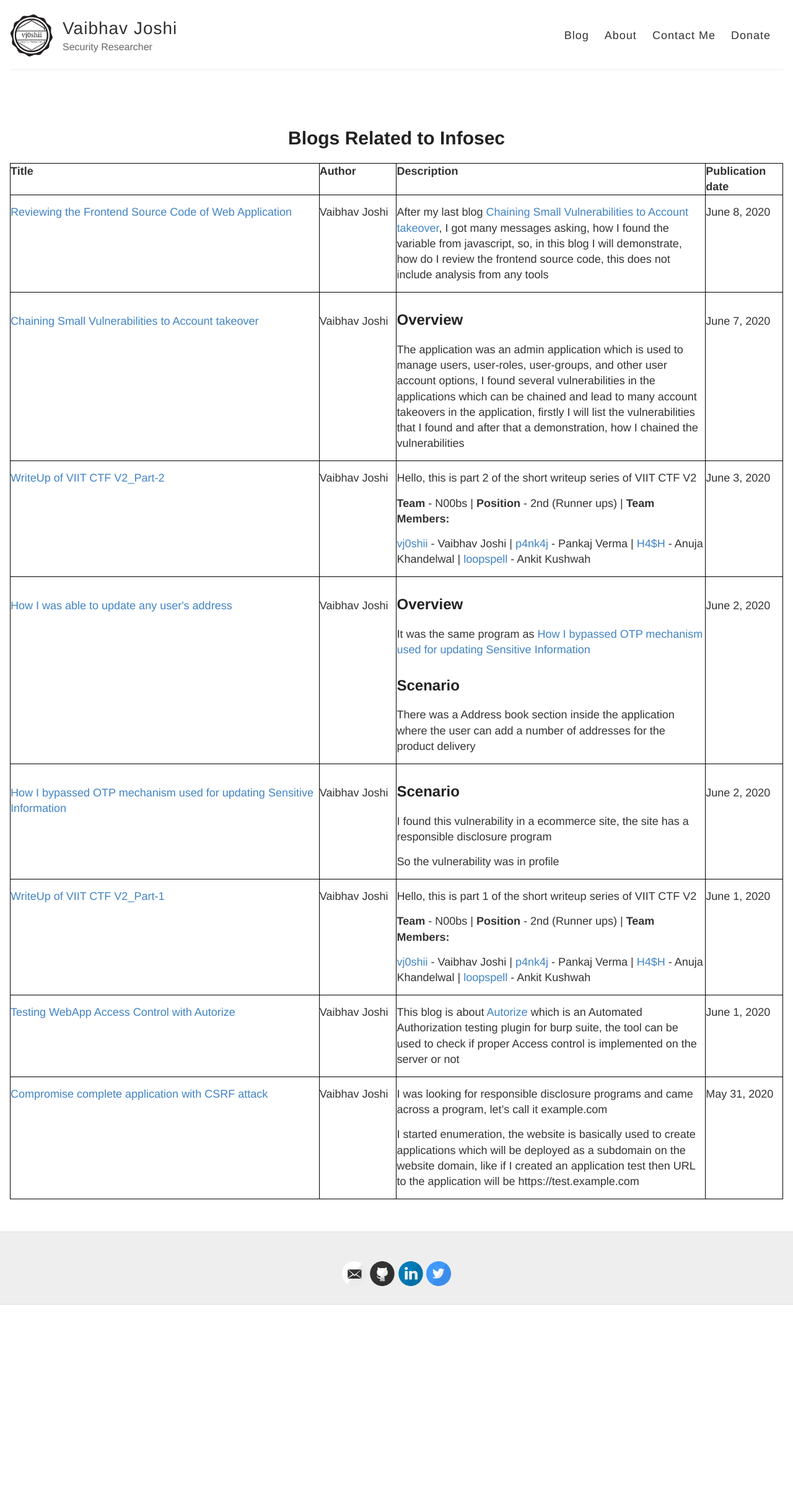
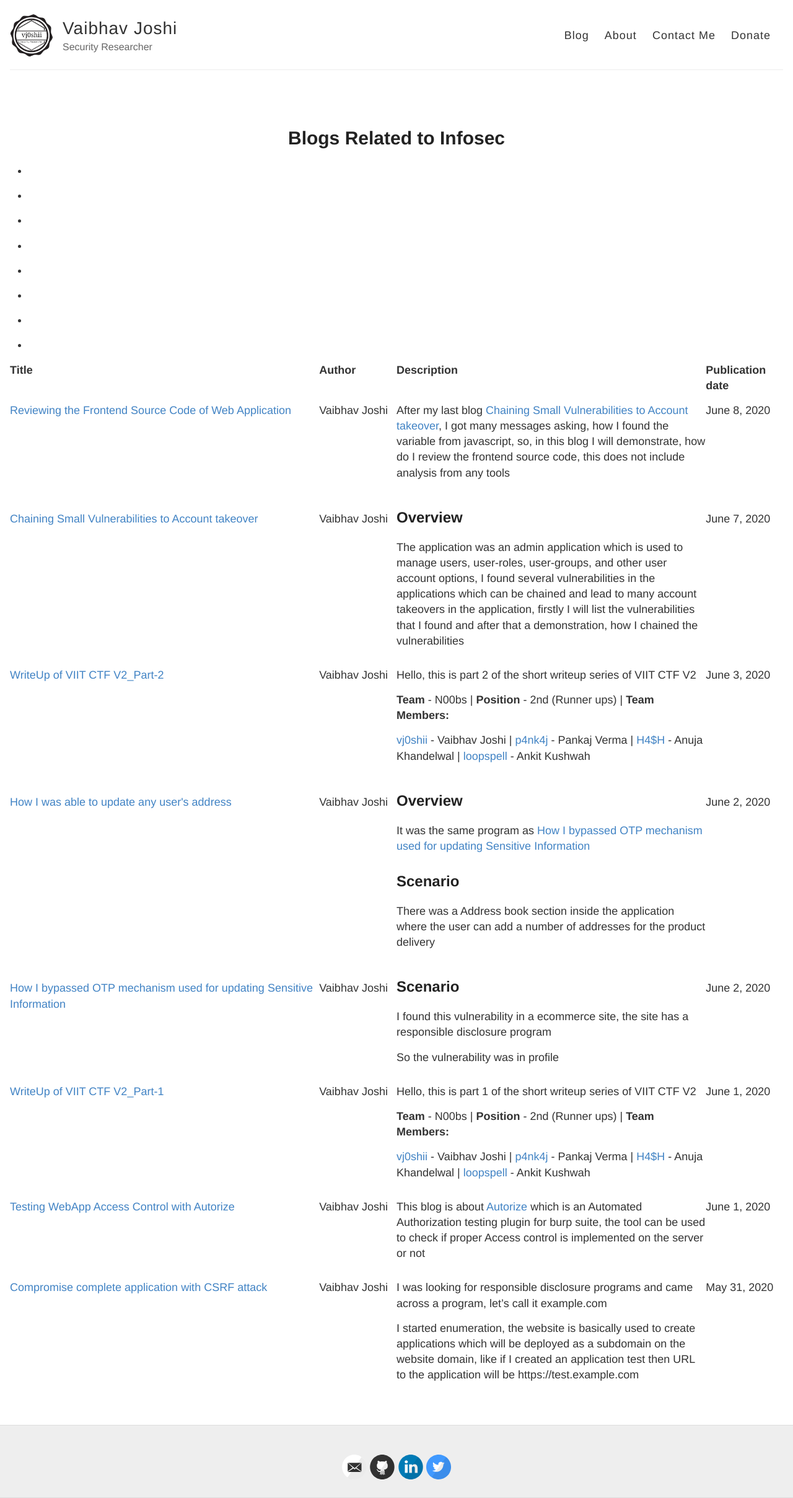
Before and after one commit to vj0shii/vj0shii.github.io, a Jekyll site: the page built from index.html, in a window 1280 px wide. Shown: the whole page at 62% size. Built offline with Jekyll 4.4.1, drawn with Linux system fonts in a browser that asks for light colours; before the commit the page ends 2105 px from its top, so only the background shows below that.

Commit message:
Update index.html

```diff
--- a/index.html
+++ b/index.html
@@ -2,10 +2,17 @@
 layout: default
 ---
 <style>
-         table, th, td {
-            border: 1px solid black;
-         }
-      </style>
+#markdown-toc {
+    border: 1px solid #aaa;
+    padding: 1.5em;
+    display: inline-block;
+}
+
+	th {
+		margin-top: 45%;
+		align:center;
+	}
+</style>
 <div align="center"><h1>Blogs Related to Infosec</h1></div>
 <div class="posts">
 <table border="1px" width="100%">
@@ -26,7 +33,11 @@ layout: default
 	<tbody>
   {% for post in site.posts %}
     <tr>
-			<td markdown="span"><a href="{{ site.baseurl }}{{ post.url }}">{{ post.title }}</a></td>
+			<ul>
+				<li>
+					<td markdown="span"><a href="{{ site.baseurl }}{{ post.url }}">{{ post.title }}</a></td>
+				</li>
+	    </ul>
 			<td markdown="span">{{ site.name }}</td>
 			<td markdown="span">{{ post.excerpt }}</td>
 			<td markdown="span">{{ post.date | date: "%B %e, %Y" }}</td>
```
